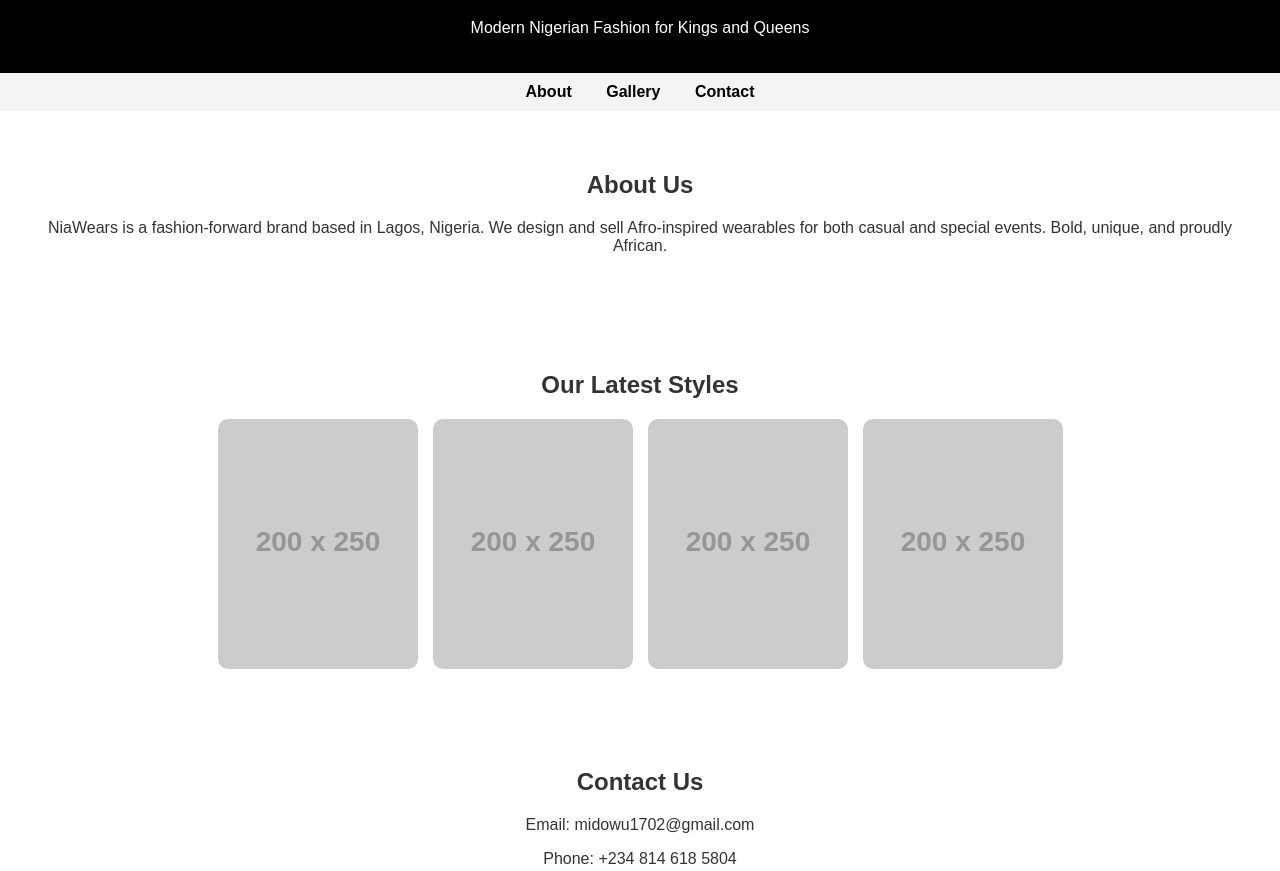
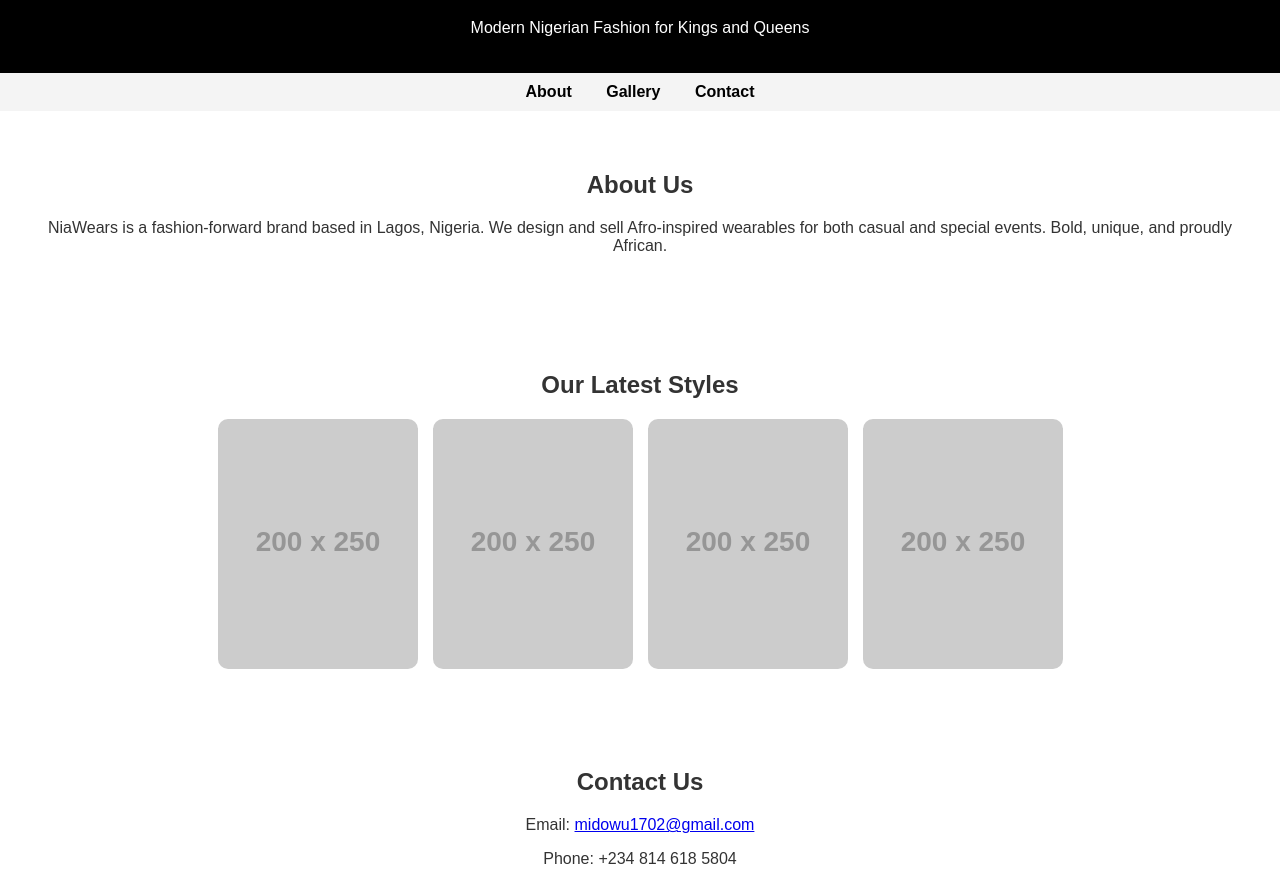
Before and after one commit to Maxdev17/niawears-site, a plain HTML site: page index.html in a window 1280 px wide. Shown: the part 81-952 px from the top of the page. Drawn offline with Linux system fonts and the light colour scheme; placeholder pictures from the web are drawn by us.

Commit message:
index.html

```diff
--- a/index.html
+++ b/index.html
@@ -42,7 +42,7 @@
     </section>
     <section id="contact">
         <h2>Contact Us</h2>
-        <p>Email: midowu1702@gmail.com</p>
+        <p>Email: <a href="mailto:midowu1702@gmail.com">midowu1702@gmail.com</a></p>
         <p>Phone: +234 814 618 5804</p>
         <div class="contact">
             <p>Follow us on Instagram: <a href="https://instagram.com/niawears" target="_blank">@niawears</a></p>
```
